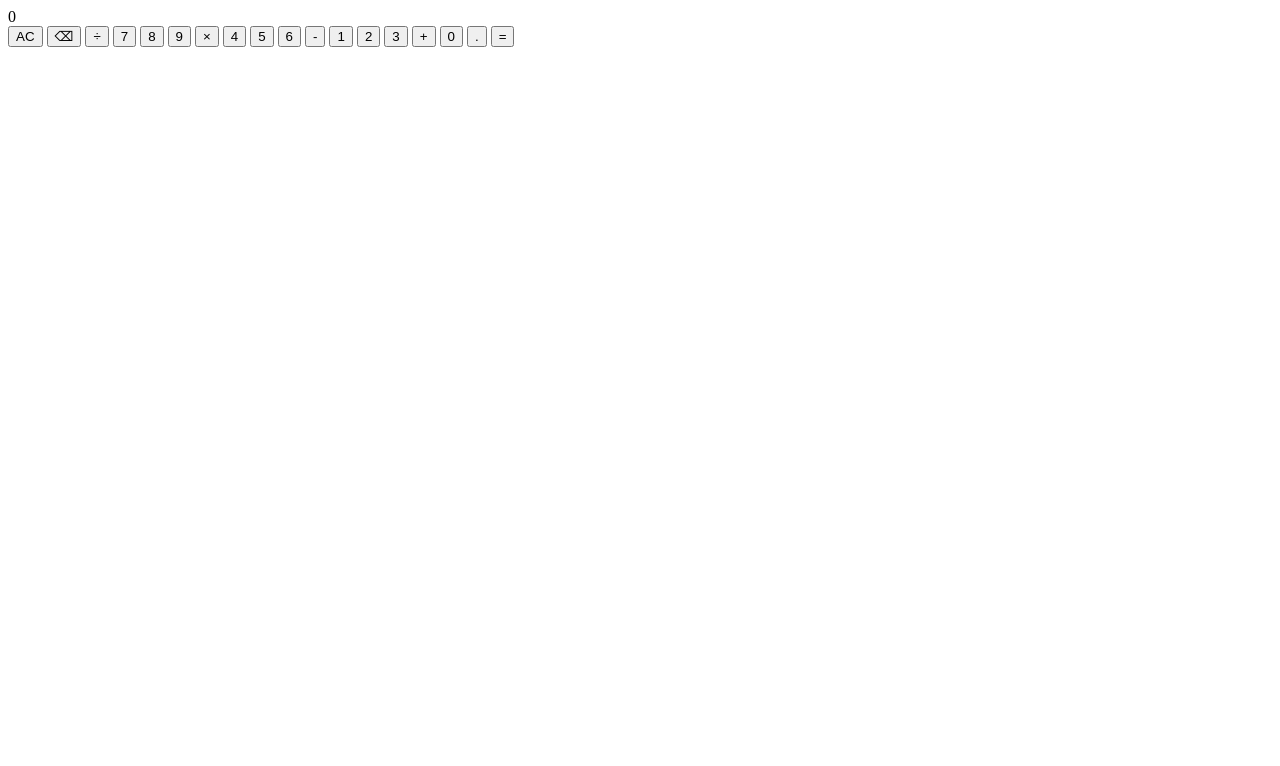
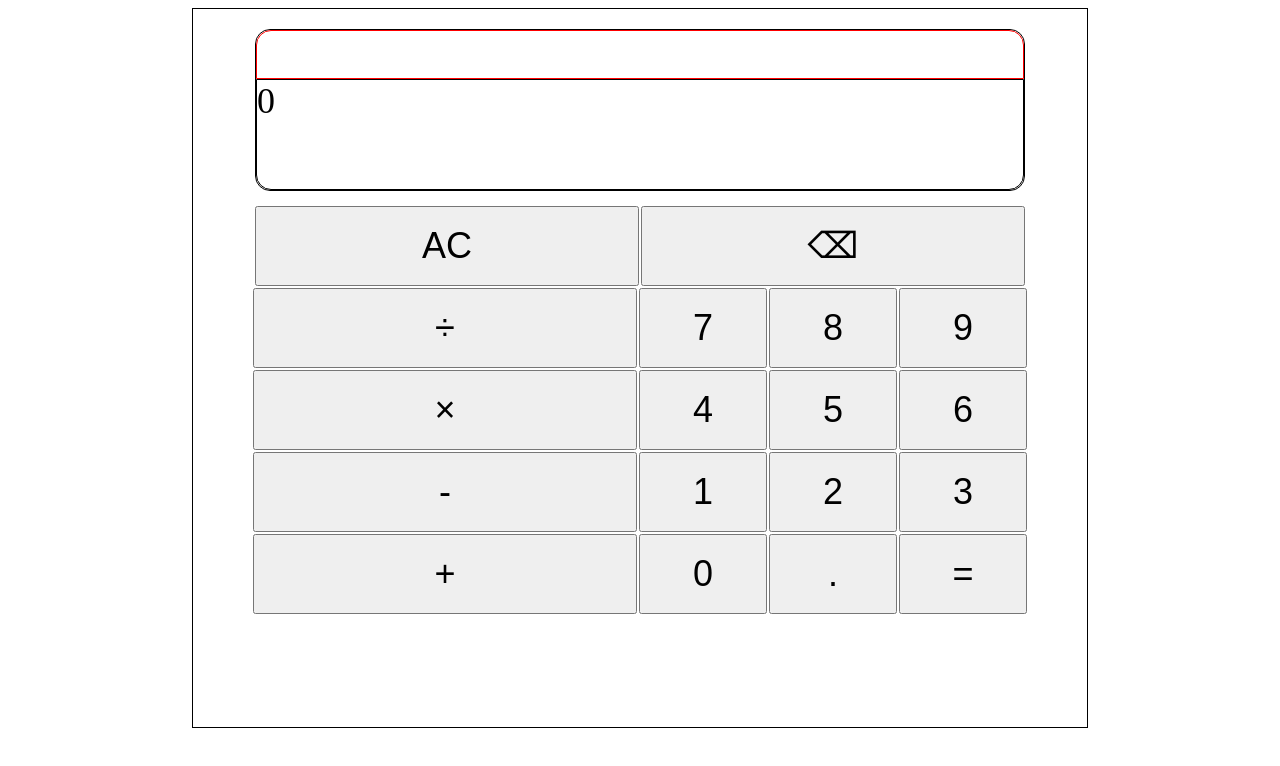
Before and after one commit to Chuya-WD/Calculadora, a plain HTML site: page index.html in a window 1280 px wide. Drawn offline with Linux system fonts and the light colour scheme.

Commit message:
Agregar estilos CSS de la calculadora

```diff
--- a/index.html
+++ b/index.html
@@ -37,7 +37,7 @@
             <button class="btn operator" data-operator="+">+</button>
 
             <button class="btn number" data-number="0">0</button>
-            <button class="btn action" data-action="decimal">.</button>
+            <button class="btn action punto" data-action="decimal">.</button>
             <button class="btn equals" data-action="equals">=</button>
         </div>
     </div>
--- a/style.css
+++ b/style.css
@@ -0,0 +1,70 @@
+*{
+    font-size: 1.5rem;
+}
+body{
+    display: flex;
+    flex-direction: row;
+    flex-wrap: wrap;
+    justify-content: center;
+
+}
+.calculator{
+    display: flex;
+    flex-flow: column;
+    width: 70vw;
+    height: 90vh;
+    border: solid black 1px;
+    align-items: center;
+    gap: 15px;
+    box-sizing: border-box;
+}
+
+.display{
+    display: flex;
+    flex-flow: column;
+
+    flex-grow: 4;
+    border: solid black 1px;
+    border-radius: 15px;
+    width: 60vw;
+    margin-top: 20px;
+}
+.current-operand{
+    border: solid black 1px;
+    height: 70%;
+    border-bottom-right-radius: 15px;
+    border-bottom-left-radius: 15px;
+}
+.previous-operand{
+    height: 30%;
+    border: solid red 1px;
+    border-top-left-radius:15px;
+    border-top-right-radius: 15px;
+}
+
+.buttons{
+    display: flex;
+    flex-direction: row;
+    flex-wrap: wrap;
+    flex-grow: 4;
+    justify-content: center;
+    align-content: flex-start;
+    gap: 2px;
+}
+
+.btn{
+    width: 10vw;
+    height: 10vh;
+}
+
+.btn.action{
+    width: 30vw;
+}
+
+.btn.operator{
+    width: 30vw;
+}
+
+.btn.punto{
+    width: 10vw;
+}
```
